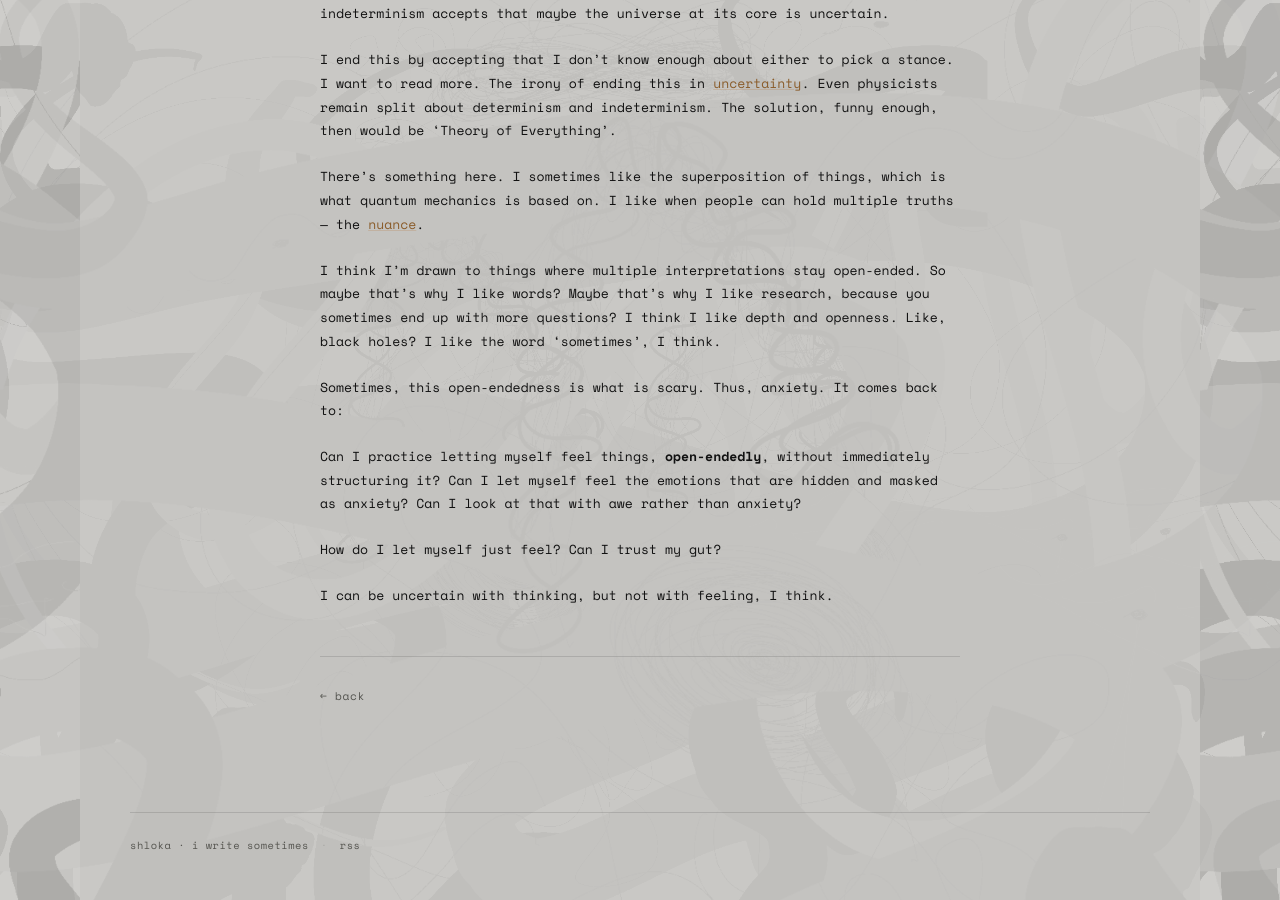
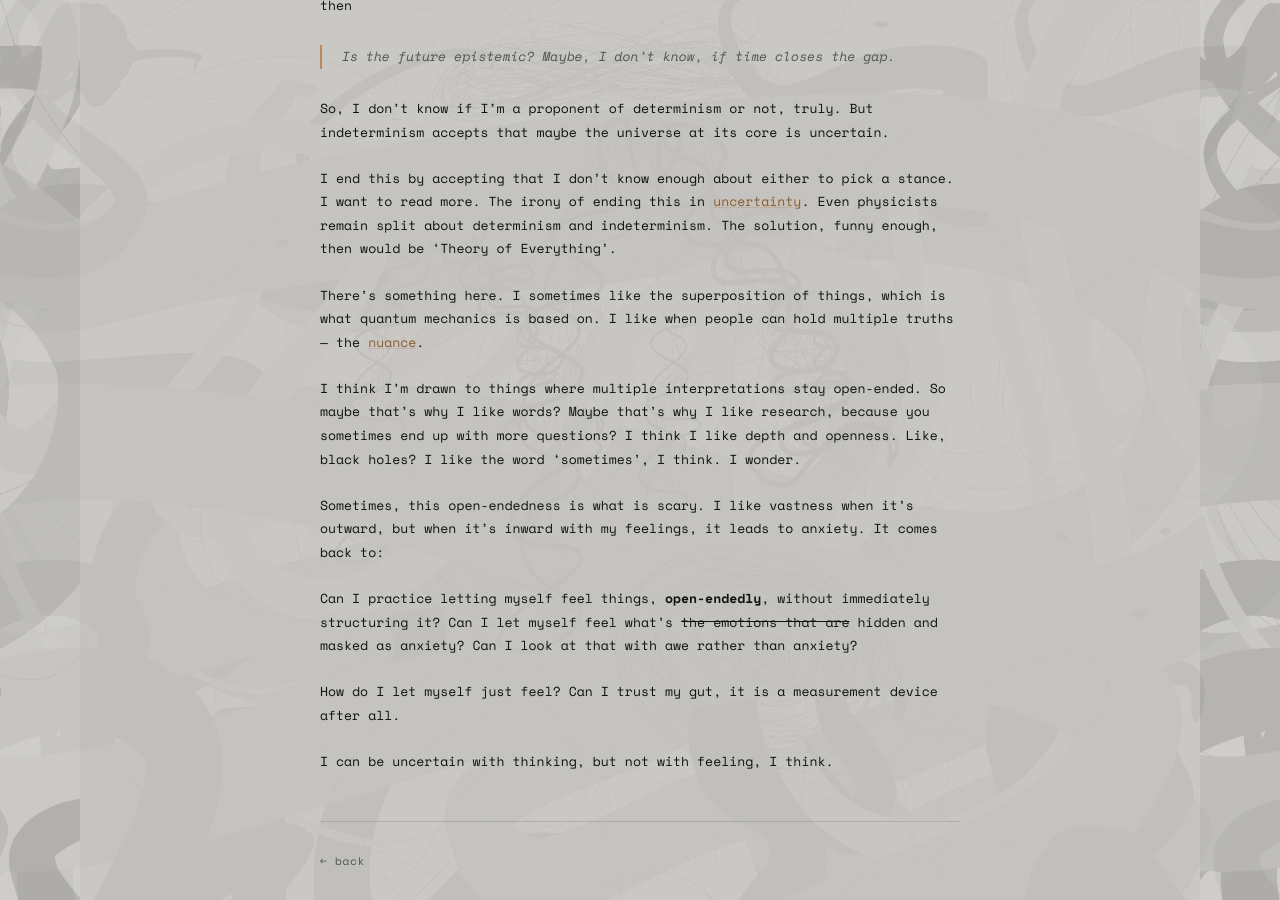
Before and after one commit to shlokamohanty/i-write-sometimes, a Jekyll site: the page built from _posts/2026-08-18-am-i-a-proponent-of-determinism.md, in a window 1280 px wide and 900 px high, scrolled down 1304 px. Built offline with Jekyll 4.4.1, drawn with Linux system fonts in a browser that asks for light colours; some web fonts are replaced; some of the changed text lies outside the part shown.

Commit message:
wrgwg
twhtwhtw

```diff
--- a/_posts/2026-08-18-am-i-a-proponent-of-determinism.md
+++ b/_posts/2026-08-18-am-i-a-proponent-of-determinism.md
@@ -6,7 +6,7 @@ date: 2026-08-18
 tags: personal-reflection
 ---
 
-When Megan visited me, I was explaining to her what determinism is. I started learning about determinism more so, when I was working on ['Baryon Asymmetry'](https://shlokamohanty.github.io/i-write-sometimes/2026/03/18/on-junoon-and-fitoor.html). She asked me what the opposite of determinism is. At that point, I was dumbfounded. I had only considered determinism, but in fact, there is also indeterminism. This is why I should ask more 'how' and 'why' questions.
+When Megan visited me, I was explaining to her what determinism is. I started learning about determinism more so, when I was working on ['Baryon Asymmetry'](https://shlokamohanty.github.io/i-write-sometimes/2026/03/18/on-junoon-and-fitoor.html). I read about it a bunch before too, but for some reason, I didn’t think about it. Before coming into ITP, I think that when I used to read and learn, sometimes, I absorbed things at the surface without really trying to get them. Like, I’m reading words, but I’m not thinking about them, and I’m sometimes speaking words without really knowing the meaning truly. She asked me what the opposite of determinism is. At that point, I was dumbfounded. I had only considered determinism, but in fact, there is also indeterminism. This is why I should ask more 'how' and 'why' questions.
 
 > _1. [Definition](https://inters.org/determinism-indeterminism)._ "Determinism" is commonly understood as the thesis that «the laws which govern the universe (or a subsystem), together with the appropriate initial conditions, uniquely determine the entire time evolution of the universe (or subsystem)». "Indeterminism" is the negation of this thesis.
 
@@ -30,12 +30,12 @@ I end this by accepting that I don't know enough about either to pick a stance.
 
 There’s something here. I sometimes like the superposition of things, which is what quantum mechanics is based on. I like when people can hold multiple truths — the [nuance](https://shlokamohanty.github.io/i-write-sometimes/2026/05/12/complexity-for-complexity-sake.html).
 
-I think I'm drawn to things where multiple interpretations stay open-ended. So maybe that's why I like words? Maybe that's why I like research, because you sometimes end up with more questions? I think I like depth and openness. Like, black holes? I like the word 'sometimes', I think.
+I think I'm drawn to things where multiple interpretations stay open-ended. So maybe that's why I like words? Maybe that's why I like research, because you sometimes end up with more questions? I think I like depth and openness. Like, black holes? I like the word 'sometimes', I think. I wonder.
 
-Sometimes, this open-endedness is what is scary. Thus, anxiety. It comes back to:
+Sometimes, this open-endedness is what is scary. I like vastness when it's outward, but when it's inward with my feelings, it leads to anxiety. It comes back to:
 
-Can I practice letting myself feel things, **open-endedly**, without immediately structuring it? Can I let myself feel the emotions that are hidden and masked as anxiety? Can I look at that with awe rather than anxiety?
+Can I practice letting myself feel things, **open-endedly**, without immediately structuring it? Can I let myself feel what's ~~the emotions that are~~ hidden and masked as anxiety? Can I look at that with awe rather than anxiety?
 
-How do I let myself just feel? Can I trust my gut?
+How do I let myself just feel? Can I trust my gut, it is a measurement device after all.
 
 I can be uncertain with thinking, but not with feeling, I think.
```
Also changed, not shown: _posts/.obsidian/workspace.json (+8 -8 lines).
